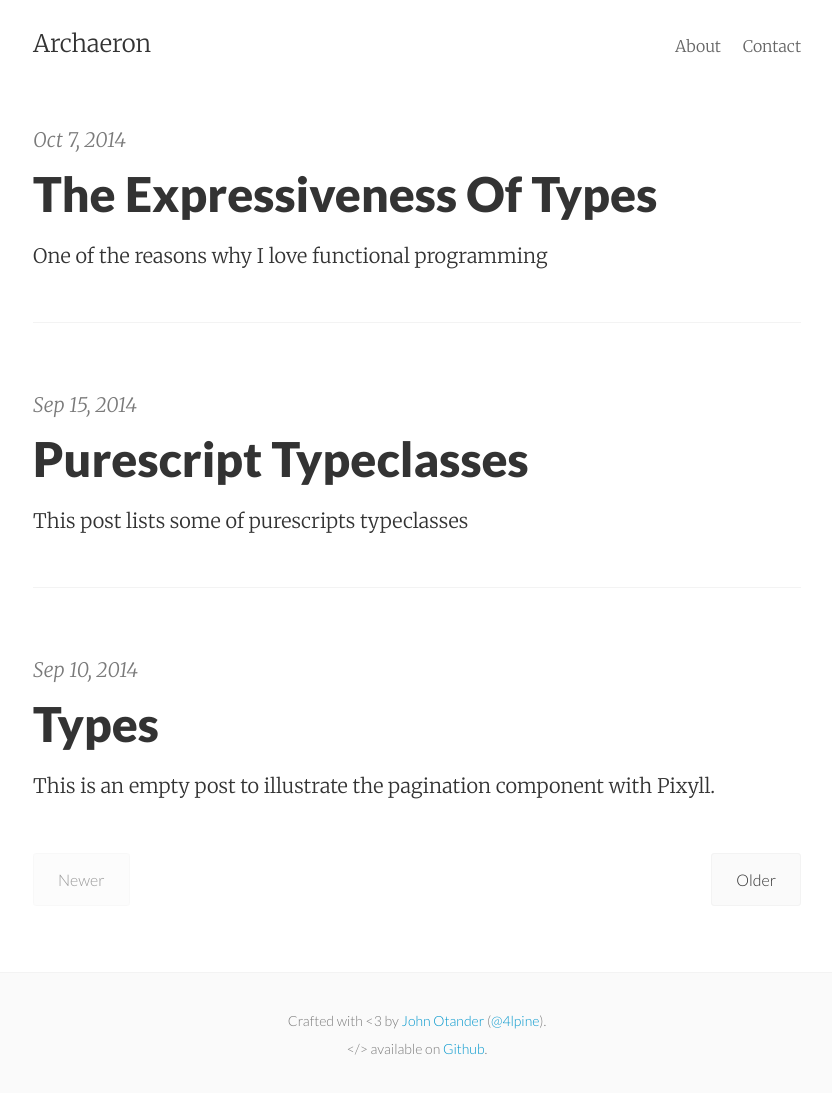
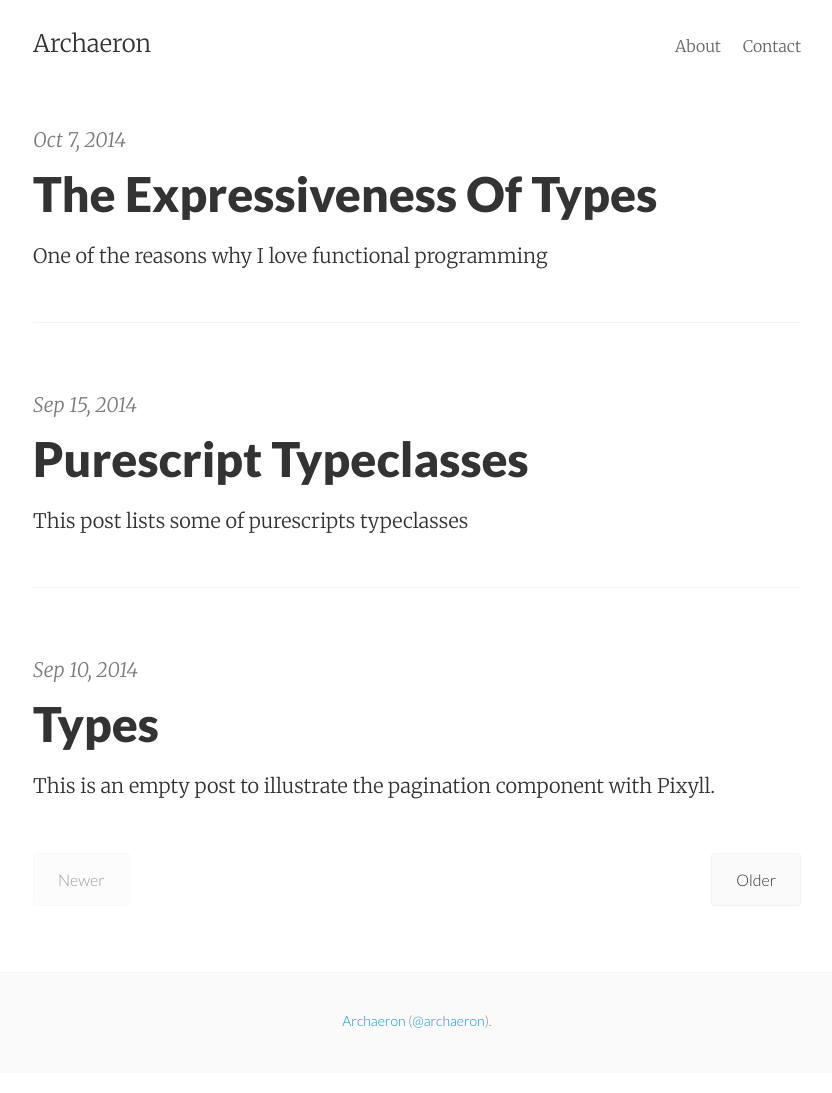
Before and after one commit to archaeron/archaeron.github.io, a Jekyll site: the page built from index.html, in a window 1280 px wide. Shown: the whole page, without its empty margins (223-1055 px from the left). Built offline with Jekyll 4.4.1, drawn with Linux system fonts in a browser that asks for light colours; the list of posts is cut into pages by our own code.

Commit message:
more update author

```diff
--- a/_includes/footer.html
+++ b/_includes/footer.html
@@ -2,8 +2,7 @@
   <div class="p2 wrap">
     <div class="measure mt1 center">
       <small>
-        Crafted with &lt;3 by <a href="http://johnotander.com">John Otander</a> (<a href="https://twitter.com/4lpine">@4lpine</a>).<br>
-        &lt;/&gt; available on <a href="https://github.com/johnotander/pixyll.git">Github</a>.
+        <a href="https://github.com/archaeron">Archaeron</a> (<a href="https://twitter.com/archaeron">@archaeron</a>).
       </small>
     </div>
   </div>
```
